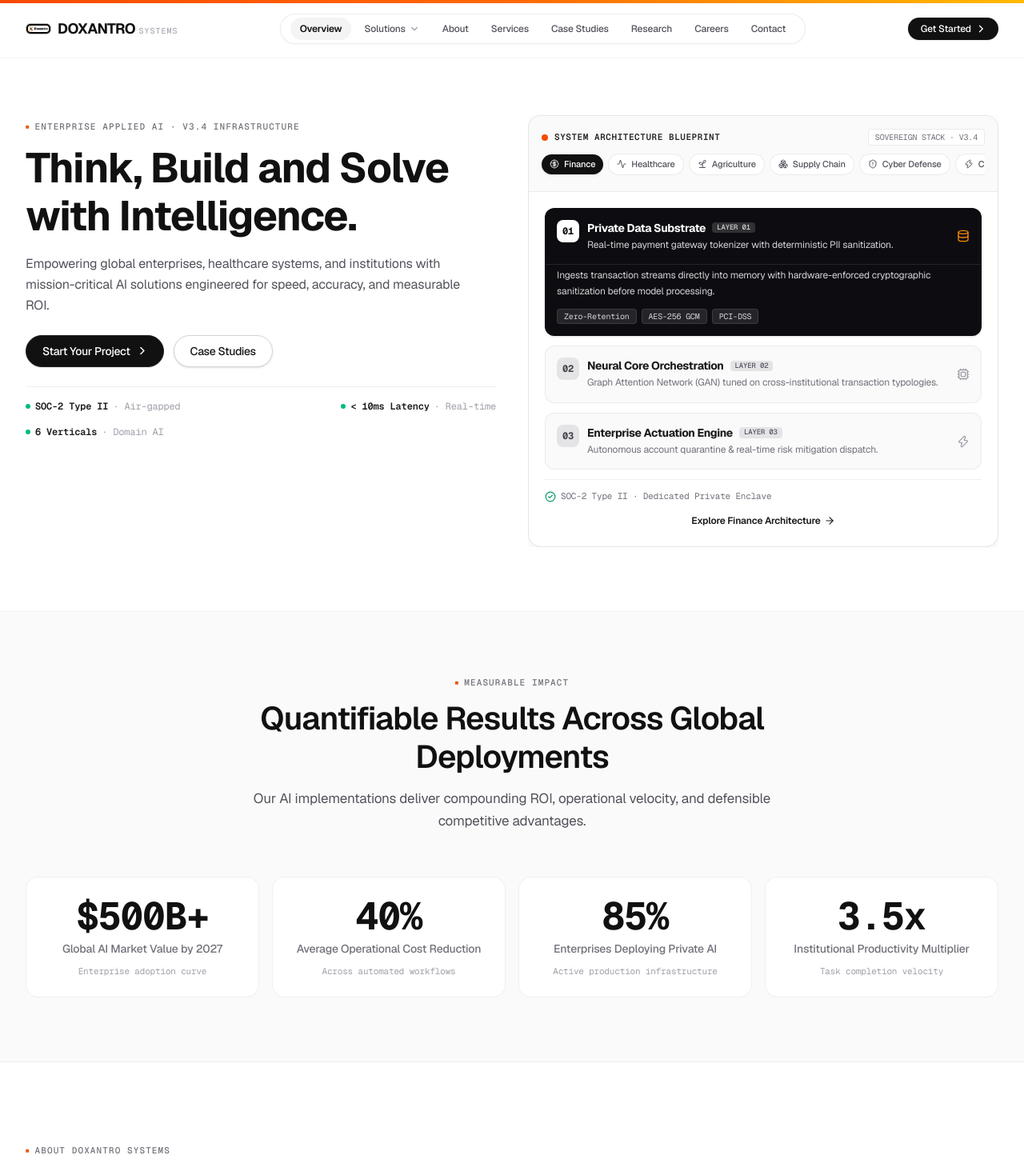
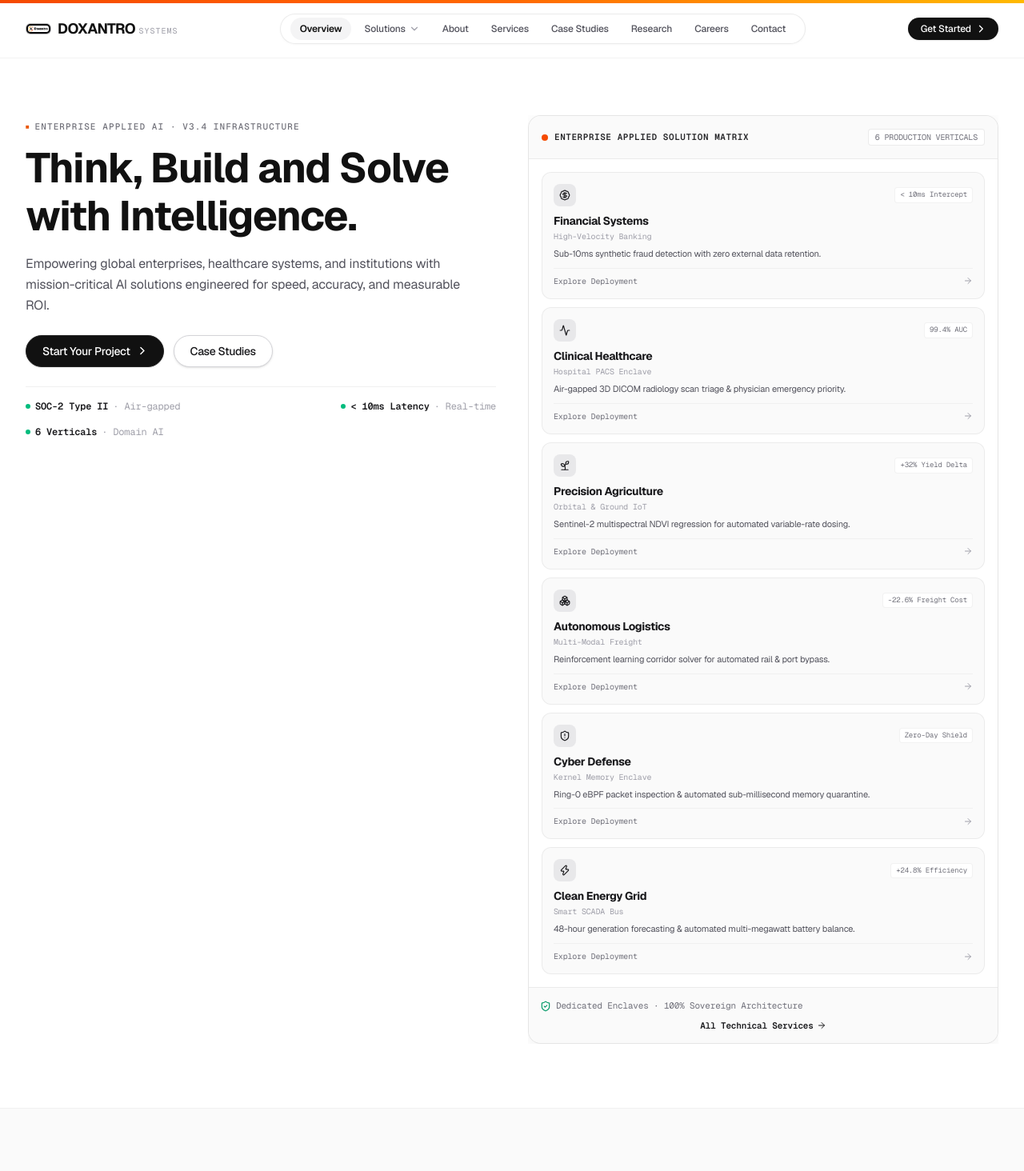
Before and after one commit to doxantro/Doxantro-Website, a Next.js app: page / in a window 1280 px wide. Shown: the top 1464 px of the page at 80% size. Built offline with nearby package versions, Linux system fonts and the light colour scheme.

Commit message:
feat(hero): deploy applied solution matrix showcase

```diff
--- /dev/null
+++ b/src/components/hero/AppliedSolutionMatrix.tsx
@@ -0,0 +1,150 @@
+'use client';
+
+import React from 'react';
+import Link from 'next/link';
+import { ArrowRight, ShieldCheck } from 'lucide-react';
+import SolutionIcon from '../ui/SolutionIcon';
+
+interface SolutionMatrixItem {
+  id: string;
+  title: string;
+  category: string;
+  iconName: string;
+  badge: string;
+  outcome: string;
+  href: string;
+}
+
+const solutions: SolutionMatrixItem[] = [
+  {
+    id: 'finance',
+    title: 'Financial Systems',
+    category: 'High-Velocity Banking',
+    iconName: 'BadgeDollarSign',
+    badge: '< 10ms Intercept',
+    outcome: 'Sub-10ms synthetic fraud detection with zero external data retention.',
+    href: '/ai-finance',
+  },
+  {
+    id: 'healthcare',
+    title: 'Clinical Healthcare',
+    category: 'Hospital PACS Enclave',
+    iconName: 'Activity',
+    badge: '99.4% AUC',
+    outcome: 'Air-gapped 3D DICOM radiology scan triage & physician emergency priority.',
+    href: '/ai-healthcare',
+  },
+  {
+    id: 'agriculture',
+    title: 'Precision Agriculture',
+    category: 'Orbital & Ground IoT',
+    iconName: 'Sprout',
+    badge: '+32% Yield Delta',
+    outcome: 'Sentinel-2 multispectral NDVI regression for automated variable-rate dosing.',
+    href: '/ai-agriculture',
+  },
+  {
+    id: 'supply-chain',
+    title: 'Autonomous Logistics',
+    category: 'Multi-Modal Freight',
+    iconName: 'Boxes',
+    badge: '-22.6% Freight Cost',
+    outcome: 'Reinforcement learning corridor solver for automated rail & port bypass.',
+    href: '/ai-supply-chain',
+  },
+  {
+    id: 'security',
+    title: 'Cyber Defense',
+    category: 'Kernel Memory Enclave',
+    iconName: 'ShieldAlert',
+    badge: 'Zero-Day Shield',
+    outcome: 'Ring-0 eBPF packet inspection & automated sub-millisecond memory quarantine.',
+    href: '/ai-security',
+  },
+  {
+    id: 'energy',
+    title: 'Clean Energy Grid',
+    category: 'Smart SCADA Bus',
+    iconName: 'Zap',
+    badge: '+24.8% Efficiency',
+    outcome: '48-hour generation forecasting & automated multi-megawatt battery balance.',
+    href: '/ai-energy',
+  },
+];
+
+export default function AppliedSolutionMatrix() {
+  return (
+    <div className="relative rounded-2xl border border-black/[0.1] bg-white shadow-[0_4px_24px_rgba(0,0,0,0.06)] overflow-hidden w-full max-w-full">
+      {/* 1. Header Bar */}
+      <div className="p-3.5 sm:p-4 pb-2.5 border-b border-black/[0.06] bg-[#fafafa] flex items-center justify-between gap-2">
+        <div className="flex items-center gap-2 min-w-0">
+          <span className="w-2 h-2 rounded-full bg-orange-600 flex-shrink-0" />
+          <span className="text-[10px] sm:text-[11px] font-mono tracking-wider uppercase text-zinc-800 font-semibold truncate">
+            Enterprise Applied Solution Matrix
+          </span>
+        </div>
+        <span className="text-[9px] sm:text-[10px] font-mono text-zinc-500 bg-white border border-black/[0.08] px-2 py-0.5 rounded flex-shrink-0">
+          6 PRODUCTION VERTICALS
+        </span>
+      </div>
+
+      {/* 2. 6-Card Interactive Solution Grid */}
+      <div className="p-3 sm:p-4 grid grid-cols-1 xs:grid-cols-2 gap-2 sm:gap-2.5 w-full">
+        {solutions.map((item) => (
+          <Link
+            key={item.id}
+            href={item.href}
+            className="group relative rounded-xl border border-black/[0.06] bg-[#fafafa] hover:bg-[#0d0d11] p-3 sm:p-3.5 transition-all duration-200 cursor-pointer overflow-hidden flex flex-col justify-between min-w-0"
+          >
+            <div>
+              {/* Card Header Row */}
+              <div className="flex items-center justify-between gap-1.5 mb-2">
+                <div className="w-7 h-7 rounded-lg bg-zinc-200/80 group-hover:bg-white/10 flex items-center justify-center text-zinc-900 group-hover:text-orange-400 transition-colors flex-shrink-0">
+                  <SolutionIcon name={item.iconName} className="w-3.5 h-3.5" />
+                </div>
+                <span className="text-[9px] font-mono text-zinc-500 group-hover:text-zinc-300 bg-white group-hover:bg-white/10 px-1.5 py-0.5 rounded border border-black/[0.05] group-hover:border-white/10 truncate">
+                  {item.badge}
+                </span>
+              </div>
+
+              {/* Title & Category */}
+              <h4 className="text-xs sm:text-sm font-bold text-zinc-900 group-hover:text-white transition-colors tracking-tight truncate mb-0.5">
+                {item.title}
+              </h4>
+              <p className="text-[10px] font-mono text-zinc-400 group-hover:text-zinc-400 truncate mb-1.5">
+                {item.category}
+              </p>
+
+              {/* Concrete Outcome Description */}
+              <p className="text-[11px] text-zinc-600 group-hover:text-zinc-300 leading-relaxed line-clamp-2">
+                {item.outcome}
+              </p>
+            </div>
+
+            {/* Card Action Arrow Footer */}
+            <div className="pt-2 mt-2 border-t border-black/[0.04] group-hover:border-white/10 flex items-center justify-between text-[10px] font-mono text-zinc-500 group-hover:text-zinc-300">
+              <span className="truncate">Explore Deployment</span>
+              <ArrowRight className="w-3 h-3 text-zinc-400 group-hover:text-white group-hover:translate-x-0.5 transition-all flex-shrink-0" />
+            </div>
+          </Link>
+        ))}
+      </div>
+
+      {/* 3. Bottom Trust Bar */}
+      <div className="p-3 sm:p-3.5 border-t border-black/[0.06] bg-[#fafafa] flex flex-col xs:flex-row items-stretch xs:items-center justify-between gap-2 w-full text-[10px] sm:text-[11px] font-mono">
+        <div className="flex items-center gap-1.5 text-zinc-500 min-w-0">
+          <ShieldCheck className="w-3.5 h-3.5 text-emerald-600 flex-shrink-0" />
+          <span className="truncate">Dedicated Enclaves · 100% Sovereign Architecture</span>
+        </div>
+
+        <Link
+          href="/services"
+          className="inline-flex items-center justify-center gap-1 font-semibold text-zinc-900 hover:text-orange-600 transition-colors group flex-shrink-0"
+        >
+          <span>All Technical Services</span>
+          <ArrowRight className="w-3 h-3 transition-transform group-hover:translate-x-0.5" />
+        </Link>
+      </div>
+    </div>
+  );
+}
--- a/src/sections/HeroSection.tsx
+++ b/src/sections/HeroSection.tsx
@@ -3,7 +3,7 @@
 import React from 'react';
 import { motion } from 'framer-motion';
 import Button from '../components/ui/Button';
-import ArchitecturalBlueprint from '../components/hero/ArchitecturalBlueprint';
+import AppliedSolutionMatrix from '../components/hero/AppliedSolutionMatrix';
 
 export default function HeroSection() {
   return (
@@ -66,9 +66,9 @@ export default function HeroSection() {
             </div>
           </motion.div>
 
-          {/* Right Column: Architectural Blueprint */}
+          {/* Right Column: Applied Solution Matrix */}
           <div className="lg:col-span-6 w-full min-w-0 max-w-full overflow-hidden">
-            <ArchitecturalBlueprint />
+            <AppliedSolutionMatrix />
           </div>
         </div>
       </div>
```
